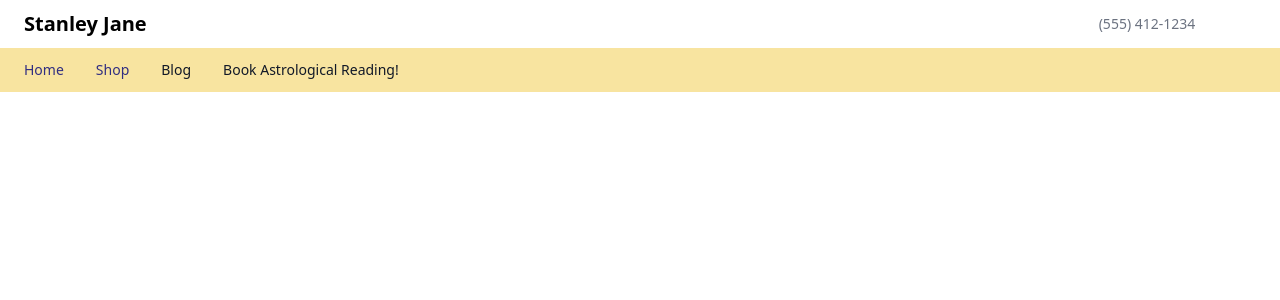
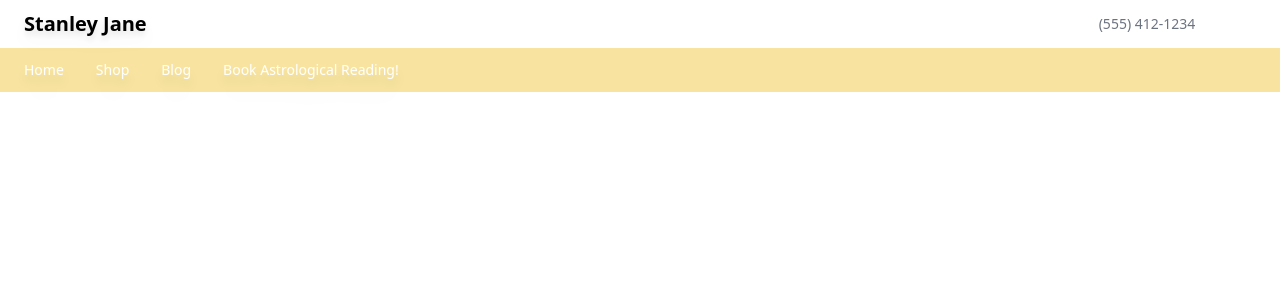
Before and after one commit to ashleyhodge/upgraded-fiesta, a React (Create React App) app in the folder client/: page / in a window 1280 px wide. Shown: the top 300 px of the page. Built offline with nearby package versions, Linux system fonts and the light colour scheme.

Commit message:
ass style to nav

```diff
--- a/client/src/components/Nav/index.js
+++ b/client/src/components/Nav/index.js
@@ -7,7 +7,7 @@ function Nav() {
     <div class="flex flex-wrap justify-between items-center mx-auto max-w-screen-xl px-4 md:px-6 py-2.5">
         <a href="/" class="flex items-center">
             {/* <img src="https://flowbite.com/docs/images/logo.svg" class="mr-3 h-6 sm:h-9" /> */}
-            <span class="self-center text-xl font-semibold whitespace-nowrap dark:text-white">Stanley Jane</span>
+            <span class="self-center text-xl font-semibold whitespace-nowrap dark:text-white drop-shadow-lg shadow-black">Stanley Jane</span>
         </a>
         <div class="flex items-center">
             <a href="tel:5541251234" class="mr-6 text-sm font-medium text-gray-500 dark:text-white hover:underline">(555) 412-1234</a>
@@ -20,16 +20,16 @@ function Nav() {
         <div class="flex items-center">
             <ul class="flex flex-row mt-0 mr-6 space-x-8 text-sm font-medium">
                 <li>
-                    <a href="#" class="text-indigo-900 dark:text-white hover:underline" aria-current="page">Home</a>
+                    <a href="#" class="drop-shadow-xl shadow-black text-white dark:text-white hover:underline" aria-current="page">Home</a>
                 </li>
                 <li>
-                    <a href="#" class="text-indigo-900 dark:text-white hover:underline">Shop</a>
+                    <a href="#" class="drop-shadow-xl shadow-black text-white dark:text-white hover:underline">Shop</a>
                 </li>
                 <li>
-                    <a href="#" class="text-gray-900 dark:text-white hover:underline">Blog</a>
+                    <a href="#" class="drop-shadow-xl shadow-black text-white dark:text-white hover:underline">Blog</a>
                 </li>
                 <li>
-                    <a href="#" class="text-gray-900 dark:text-white hover:underline">Book Astrological Reading!</a>
+                    <a href="#" class="drop-shadow-xl shadow-black text-white dark:text-white hover:underline">Book Astrological Reading!</a>
                 </li>
             </ul>
         </div>
```
